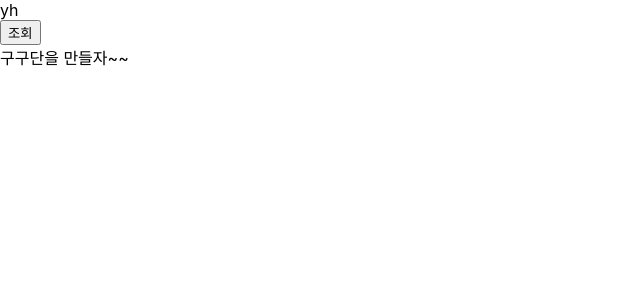
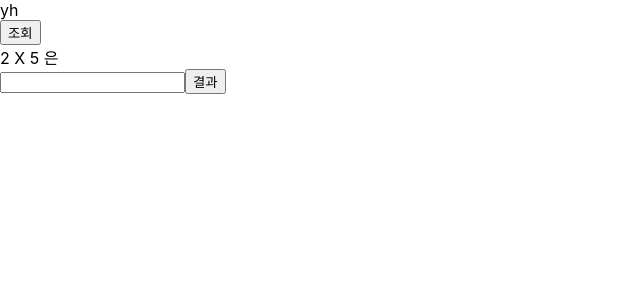
Before and after one commit to SettingRhino/helloreact, a React (Create React App) app in the folder helloreact/: page / in a window 1280 px wide. Shown: the top 300 px of the page, without its empty margins (0-640 px from the left). Built offline with nearby package versions, Linux system fonts and the light colour scheme.

Commit message:
구구단 기능

```diff
--- a/helloreact/src/TJGuGuDan.js
+++ b/helloreact/src/TJGuGuDan.js
@@ -1,9 +1,43 @@
-import React from "react"
+import React,{useState,useEffect,useRef} from "react"
 
 const TJGuGuDan=(props)=>{
+  const [numbers,setNumbers]=useState([])
+  const [resultInput,setResultInput]=useState('')
+  const [result,setResult]=useState('')
+  const inputRef=useRef()
+  useEffect(()=>{
+    randomNumbers()
+  },[])
+  const randomNumbers=()=>{
+    const firstNumber=Math.ceil(Math.random()*9)
+    const lastNumber=Math.ceil(Math.random()*9)
+    setNumbers([firstNumber,lastNumber])
+  }
+  const onChanged=(e)=>{
+    console.log(e.target.value)
+    setResultInput(e.target.value)
+  }
+  const onSubmit=(e)=>{
+    e.preventDefault()
+    if(numbers[0]*numbers[1] === parseInt(resultInput))
+    {
+      setResult('정답')
+      setResultInput('')
+      randomNumbers();
+    }
+    else{
+      setResult('땡')
+    }
+    inputRef.current.focus();
+
+  }
   return(
     <div>
-    구구단을 만들자~~
+    <div>{numbers[0]} X {numbers[1]} 은 </div>
+    <form onSubmit={onSubmit}>
+    <input ref={inputRef} type="number" onChange={onChanged} value={resultInput}/><button>결과</button>
+    </form>
+    <div>{result}</div>
     </div>
   )
 }
```
